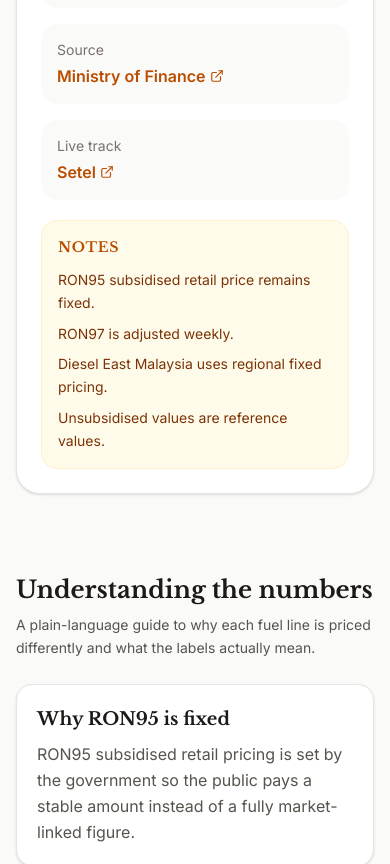
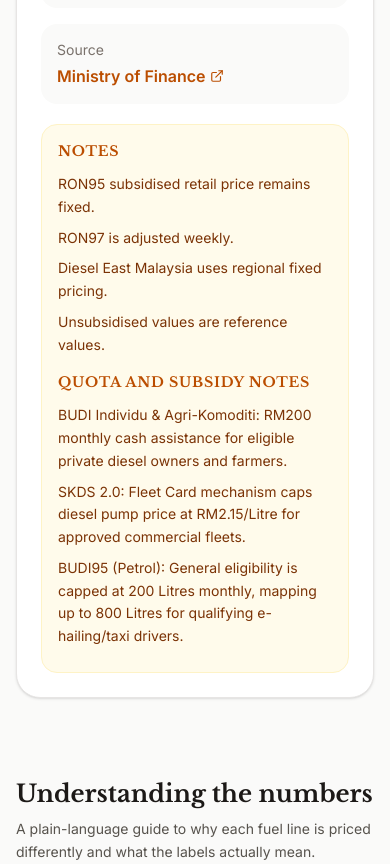
Before and after one commit to Lzchyi/WhatTheFuel, a React (Vite) app: page /#/ in a window 390 px wide. Shown: the part 1960-2824 px from the top of the page. Built offline with nearby package versions, Linux system fonts and the light colour scheme; no server answers.

Commit message:
feat: restructure subsidies info, remove setel context, and migrate legal disclaimer off footer

```diff
--- a/src/components/Layout.tsx
+++ b/src/components/Layout.tsx
@@ -70,11 +70,7 @@ export function Layout() {
 
       <footer className="mt-20 border-t border-stone-800 bg-stone-900 py-12 text-stone-400 dark:bg-black">
         <div className="mx-auto flex max-w-7xl flex-col items-center justify-between gap-6 px-4 sm:px-6 lg:flex-row lg:px-8">
-          <div className="flex items-center gap-2"><Droplets size={20} className="text-amber-600" /><span className="font-serif text-xl font-bold text-stone-200">WhatTheFuel</span></div>
-          <div className="max-w-3xl space-y-2 text-center lg:text-left">
-            <p className="text-sm leading-relaxed text-stone-300">{t('footer.summary')}</p>
-            <p className="text-xs leading-relaxed text-stone-500">{t('footer.legal')}</p>
-          </div>
+          <div className="flex w-full items-center justify-center gap-2 lg:justify-start"><Droplets size={20} className="text-amber-600" /><span className="font-serif text-xl font-bold text-stone-200">WhatTheFuel</span></div>
         </div>
       </footer>
     </div>
--- a/src/lib/i18n.tsx
+++ b/src/lib/i18n.tsx
@@ -31,9 +31,9 @@ const translations: Record<Language, Dict> = {
     'prices.updated': 'Latest update',
     'prices.quota.title': 'Quota and subsidy notes',
     'prices.note': 'Prices shown below are source-backed snapshots from Ministry of Finance releases. Use the source links for the underlying releases.',
-    'prices.quota.1': 'General BUDI95 eligibility is temporarily capped at 200 litres per month.',
-    'prices.quota.2': 'Qualifying e-hailing drivers can reach up to 800 litres per month under the tiered eligibility rule.',
-    'prices.quota.3': 'BUDI Diesel cash assistance remains targeted support rather than a blanket fuel subsidy.',
+    'prices.quota.1': 'BUDI Individu & Agri-Komoditi: RM200 monthly cash assistance for eligible private diesel owners and farmers.',
+    'prices.quota.2': 'SKDS 2.0: Fleet Card mechanism caps diesel pump price at RM2.15/Litre for approved commercial fleets.',
+    'prices.quota.3': 'BUDI95 (Petrol): General eligibility is capped at 200 Litres monthly, mapping up to 800 Litres for qualifying e-hailing/taxi drivers.',
     'sources.updated': 'Updated',
     'home.error': 'Unable to load verified content right now.',
     'news.title': 'Latest News', 'news.view_all': 'View all', 'news.global': 'Global', 'news.malaysia': 'Malaysia', 'news.page_title': 'News', 'news.page_subtitle': 'Live items show the source headline only. Open the link for the full story.', 'news.refreshed': 'Last refreshed', 'news.read_more': 'Read source', 'news.empty': 'No live items yet for this tab.',
@@ -73,9 +73,9 @@ const translations: Record<Language, Dict> = {
     'prices.updated': 'Kemaskini Terkini',
     'prices.quota.title': 'Nota Kuota & Subsidi Bersasar',
     'prices.note': 'Harga yang tertera merupakan maklumat yang diperolehi dan disahkan daripada kenyataan rasmi Kementerian Kewangan Malaysia (MOF). Rujuk pautan untuk maklumat lanjut.',
-    'prices.quota.1': 'Kelayakan umum di bawah BUDI95 masih dihadkan sementara pada 200 liter sebulan.',
-    'prices.quota.2': 'Pemandu e-hailing yang berkelayakan layak menerima sehingga 800 liter sebulan, melalui kelayakan berasaskan tier berperingkat.',
-    'prices.quota.3': 'Bantuan tunai BUDI Diesel diformulasikan sebagai sokongan bersasar, dan bukan subsidi bahan api semberono.',
+    'prices.quota.1': 'BUDI Individu & Agri-Komoditi: Bantuan tunai RM200 sebulan untuk pemilik kenderaan diesel persendirian dan petani yang layak.',
+    'prices.quota.2': 'SKDS 2.0: Mekanisme Fleet Card mengehadkan harga pam diesel pada RM2.15/Liter untuk kenderaan komersial yang diluluskan.',
+    'prices.quota.3': 'BUDI95 (Petrol): Kelayakan am dihadkan pada 200 Liter sebulan, dan meningkat sehingga 800 Liter untuk pemandu e-hailing/teksi.',
     'sources.updated': 'Dikemaskini',
     'home.error': 'Kandungan rujukan yang disahkan tidak dapat dimuatkan pada masa ini.',
     'news.title': 'Berita Mutakhir', 'news.view_all': 'Lihat semua', 'news.global': 'Antarabangsa', 'news.malaysia': 'Malaysia', 'news.page_title': 'Berita Semasa', 'news.page_subtitle': 'Ruangan ini menyiarkan tajuk berita terus dari sumber rasmi. Klik pada pautan untuk laporan penuh.', 'news.refreshed': 'Baru dikemaskini', 'news.read_more': 'Pautan Sumber', 'news.empty': 'Tiada perkembangan terkini direkodkan setakat ini.',
@@ -115,9 +115,9 @@ const translations: Record<Language, Dict> = {
     'prices.updated': '最近更新时间',
     'prices.quota.title': '配额与针对性补贴说明',
     'prices.note': '所有展示的数据都溯源自马来西亚财政部公布的声明文件。点击详情查看官方正本。',
-    'prices.quota.1': '在现有 BUDI95 框架下，一般常规合格者每月补贴汽油使用配额维持在200公升。',
-    'prices.quota.2': '针对电召车业者等符合资格的使用者，依照分级制度，配额可达至每月800公升。',
-    'prices.quota.3': 'BUDI 柴油补贴仍然列入针对性援助范围，绝非全面燃油补贴计划覆盖面。',
+    'prices.quota.1': 'BUDI 个人与农业：符合条件的私人柴油车车主及农民可获得每月 RM200 现金援助。',
+    'prices.quota.2': 'SKDS 2.0（补贴柴油管制系统）：通过车队卡（Fleet Card）机制，获批的商营车柴油顶价限定在每公升 RM2.15。',
+    'prices.quota.3': 'BUDI95 (汽油)：符合条件的一般使用者每月配额上限为 200 公升，而符合资格的电召车/德士司机最高可达 800 公升。',
     'sources.updated': '更新于',
     'home.error': '加载核实信息过程中遭遇网络拦截，暂时无法访问。',
     'news.title': '焦点新闻与动态追踪', 'news.view_all': '展开全部', 'news.global': '国际局势', 'news.malaysia': '国内即时', 'news.page_title': '即时动态', 'news.page_subtitle': '仅抓取官方标题以及官方导语，查看全文烦请移步原始页面。', 'news.refreshed': '刷新时间', 'news.read_more': '新闻出处', 'news.empty': '现阶段未提取到与本列表相关的最新动态反馈。',
--- a/src/pages/Home.tsx
+++ b/src/pages/Home.tsx
@@ -182,20 +182,20 @@ export function Home() {
                     {t('prices.source_name')} <ExternalLink size={14} />
                   </a>
                 </div>
-                <div className="rounded-2xl bg-stone-50 p-4 dark:bg-stone-800/60">
-                  <div className="text-sm text-stone-500 dark:text-stone-400">{t('prices.live_track')}</div>
-                  <a href={liveTrackUrl} target="_blank" rel="noreferrer" className="mt-1 inline-flex items-center gap-1 font-semibold text-amber-700 hover:text-amber-800 dark:text-amber-500 dark:hover:text-amber-400">
-                    {t('prices.track_name')} <ExternalLink size={14} />
-                  </a>
-                </div>
               </div>
               <div className="mt-5 rounded-2xl border border-amber-100 bg-amber-50 p-4 text-amber-900 dark:border-amber-900/30 dark:bg-amber-900/10 dark:text-amber-100">
                 <h4 className="mb-3 text-sm font-bold uppercase tracking-wider text-amber-700 dark:text-amber-300">{t('prices.notes_title')}</h4>
-                <ul className="space-y-2 text-sm leading-relaxed">
+                <ul className="mb-4 space-y-2 text-sm leading-relaxed">
                   <li>{t('prices.note.1')}</li>
                   <li>{t('prices.note.2')}</li>
                   <li>{t('prices.note.3')}</li>
                   <li>{t('prices.note.4')}</li>
+                </ul>
+                <h4 className="mb-3 text-sm font-bold uppercase tracking-wider text-amber-700 dark:text-amber-300">{t('prices.quota.title')}</h4>
+                <ul className="mb-2 space-y-2 text-sm leading-relaxed">
+                  <li>{t('prices.quota.1')}</li>
+                  <li>{t('prices.quota.2')}</li>
+                  <li>{t('prices.quota.3')}</li>
                 </ul>
               </div>
             </div>
--- a/src/pages/Sources.tsx
+++ b/src/pages/Sources.tsx
@@ -55,6 +55,10 @@ export function Sources() {
             <div className="mb-2 flex items-center gap-2 font-bold"><ShieldAlert size={18} /> {copy.sources.noteTitle}</div>
             <p className="leading-relaxed">{copy.sources.noteBody}</p>
           </section>
+
+          <section className="rounded-3xl border border-stone-200 bg-stone-50 p-8 text-sm text-stone-600 dark:border-stone-800 dark:bg-stone-900/50 dark:text-stone-400">
+            <p className="leading-relaxed">{t('footer.legal')}</p>
+          </section>
         </div>
       ) : null}
     </div>
```
